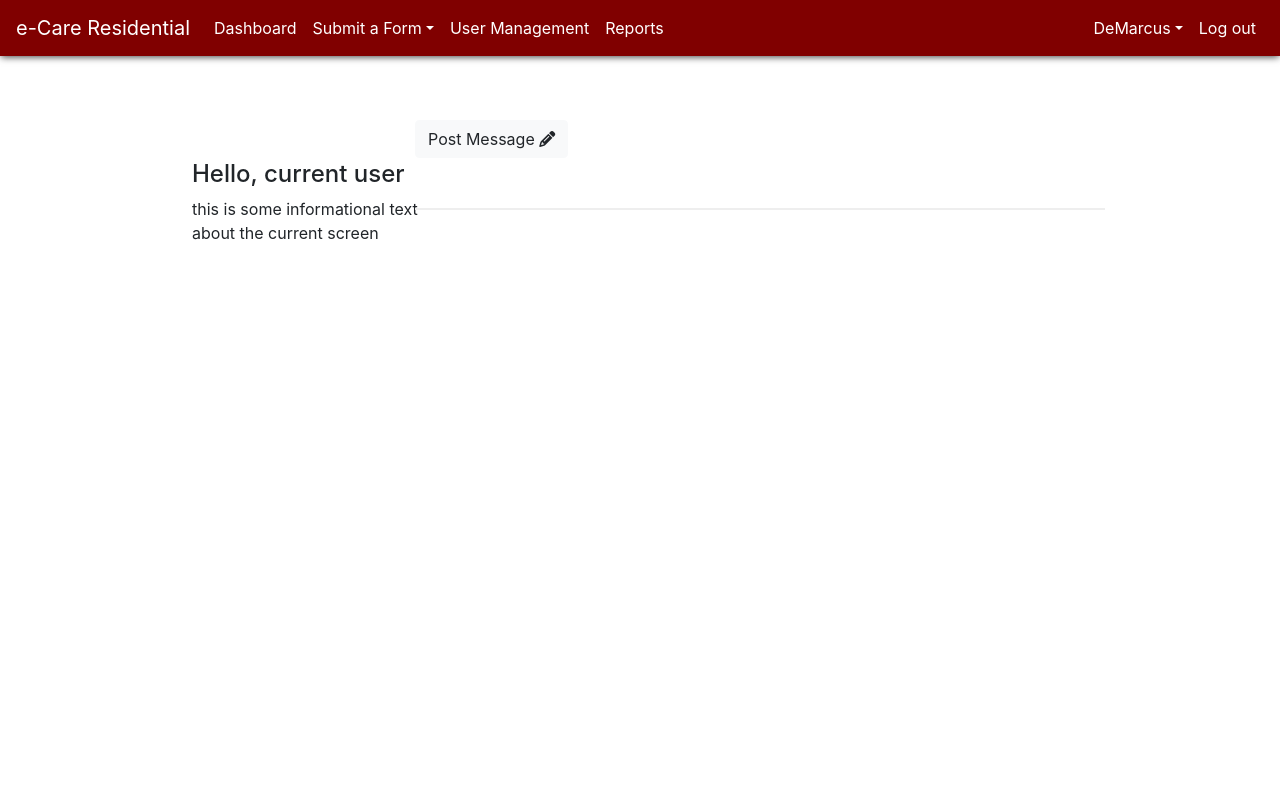
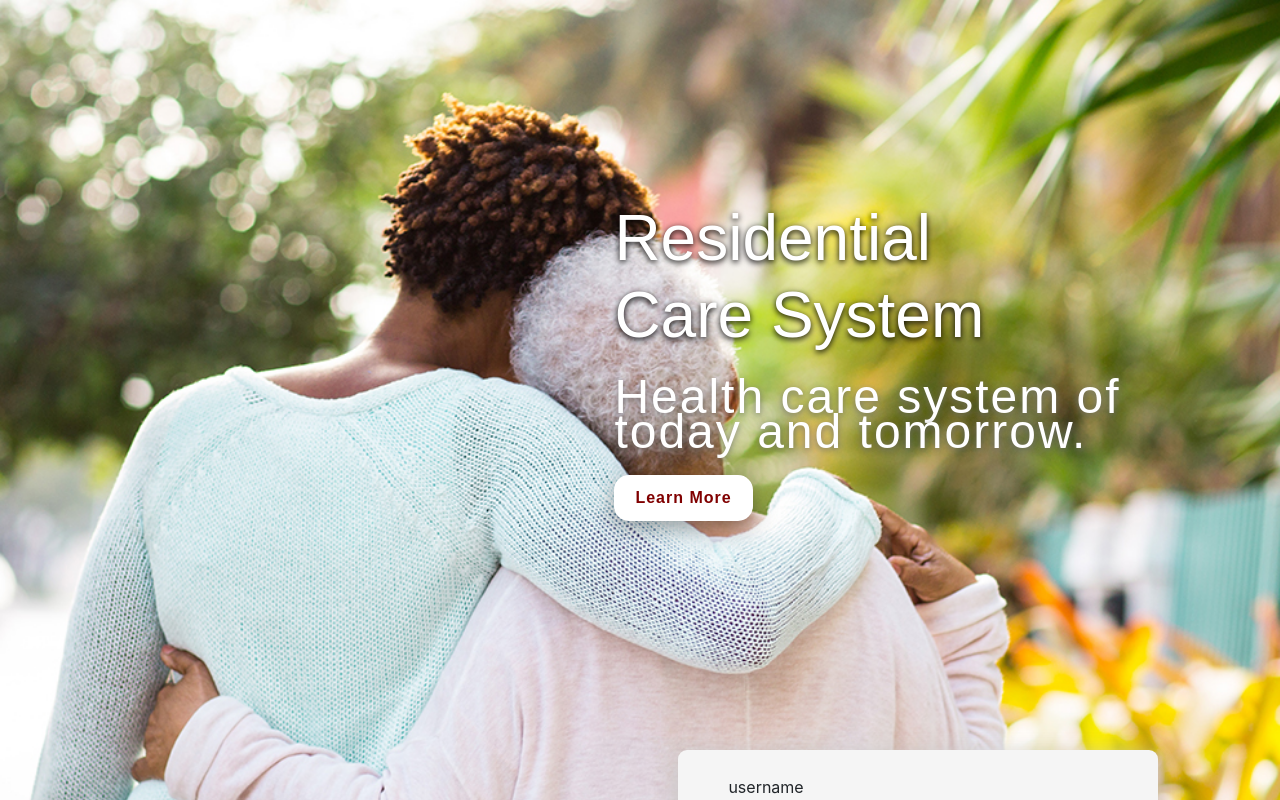
Before and after one commit to ecare-software/ecare-residential, a React (Create React App) app in the folder client/: page / in a window 1280 px wide. Shown: the top 800 px of the page. Built offline with nearby package versions, Linux system fonts and the light colour scheme.

Commit message:
forgot a little something

```diff
--- a/client/src/App.js
+++ b/client/src/App.js
@@ -49,19 +49,19 @@ const navSelected = {
 
 class App extends Component {
   state = {
-    loggedIn: true,
+    loggedIn: false,
     userObj: {
-      email: "demarcuskennedy95@gmail.com",
-      firstName: "DeMarcus",
-      homeId: "home-1234",
-      isAdmin: true,
-      jobTitle: "Admin",
-      lastLogIn: "2019-08-26T03:22:28.424Z",
-      lastName: "Kennedy",
-      newUser: true,
-      password: "xyz123",
-      __v: 0,
-      _id: "5d63507799ac0b1494149479"
+      // email: "demarcuskennedy95@gmail.com",
+      // firstName: "DeMarcus",
+      // homeId: "home-1234",
+      // isAdmin: true,
+      // jobTitle: "Admin",
+      // lastLogIn: "2019-08-26T03:22:28.424Z",
+      // lastName: "Kennedy",
+      // newUser: true,
+      // password: "xyz123",
+      // __v: 0,
+      // _id: "5d63507799ac0b1494149479"
     },
     messagesInitLoad: false,
     allUsersSet: false,
```
